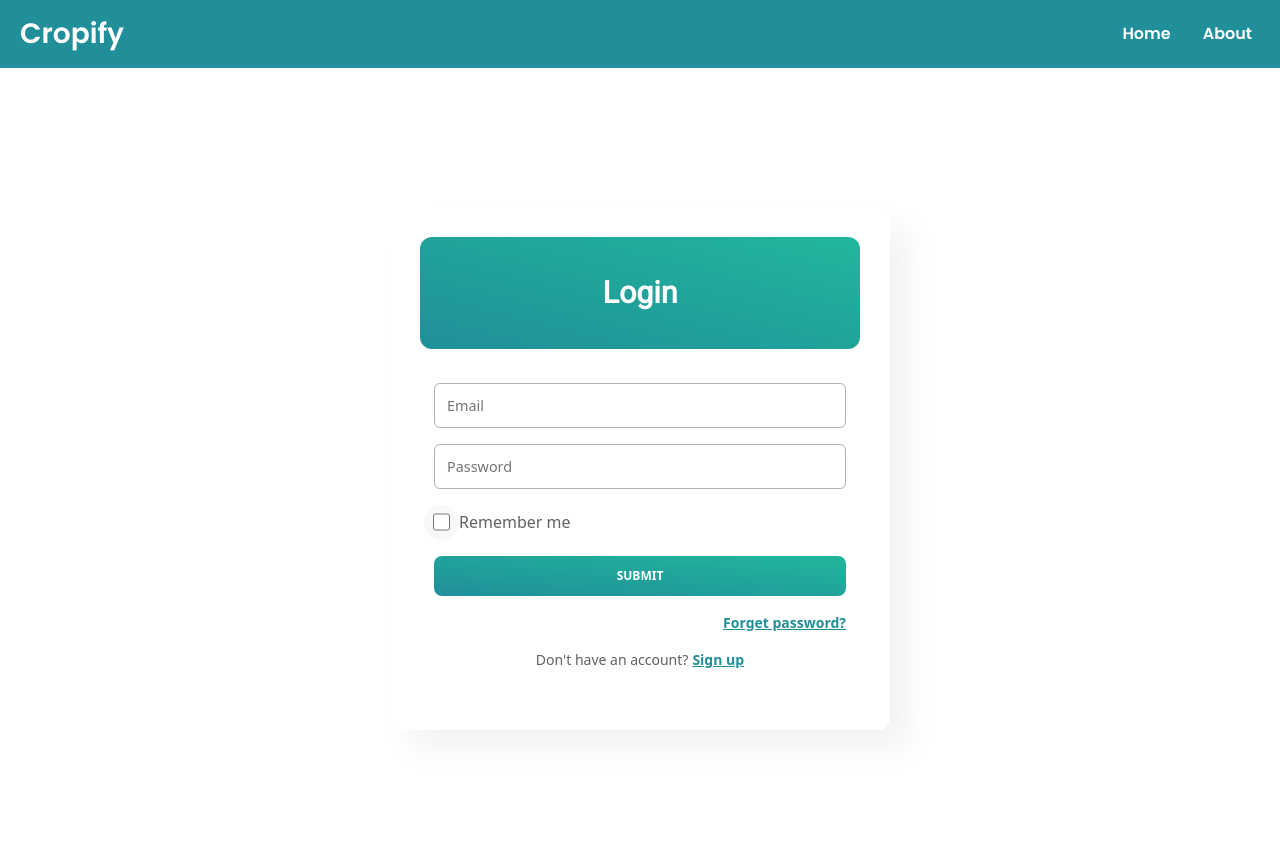
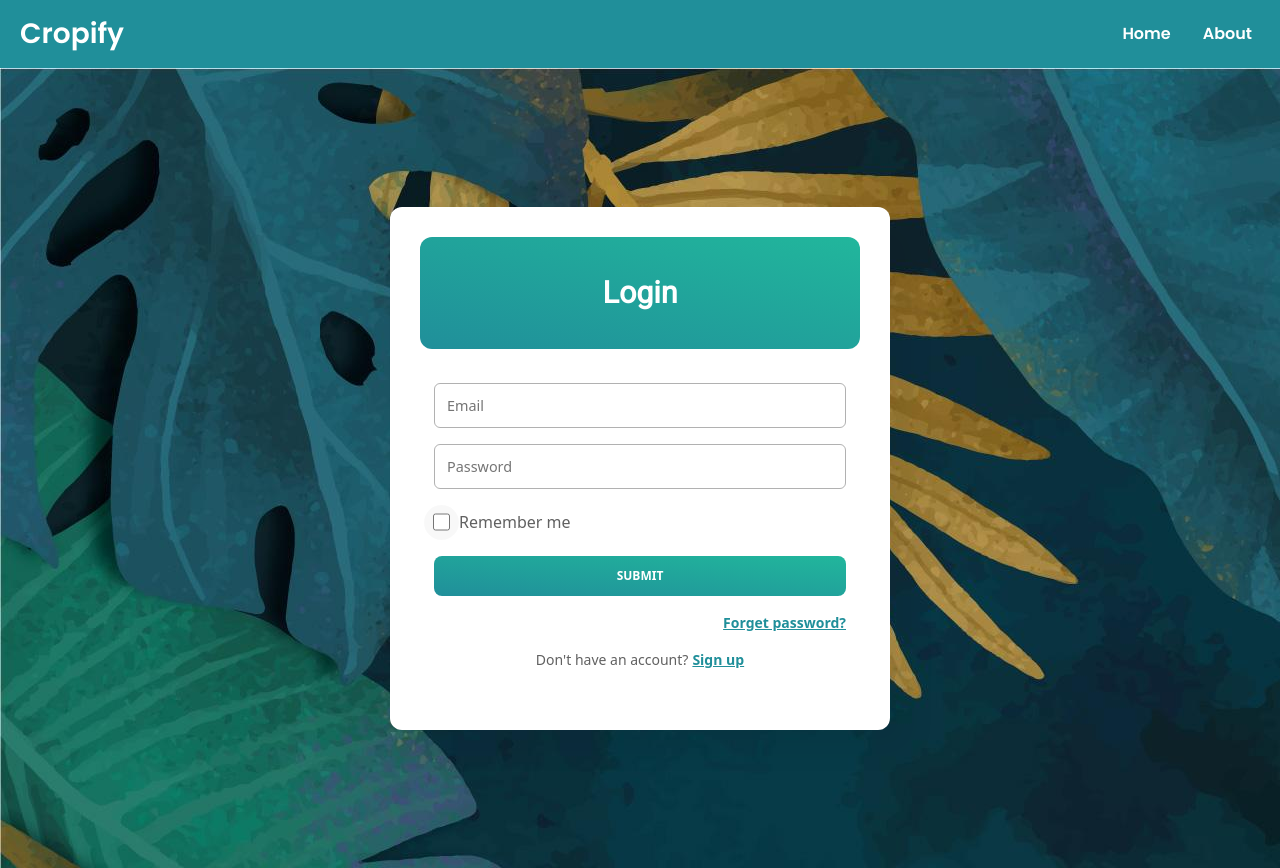
Before and after one commit to Pranjalbajpai3030/cropify, a React (Create React App) app: page /login in a window 1280 px wide. Built offline with nearby package versions, Linux system fonts and the light colour scheme; the HTML template or start-up script is replaced by a standard one.

Commit message:
css changes

```diff
--- a/src/components/From.css
+++ b/src/components/From.css
@@ -1,4 +1,12 @@
 /* Form.css */
+
+.form-container {
+  display: flex;
+  justify-content: center;
+  align-items: center;
+  height: 100vh;
+  position: relative;
+}
 
 .form {
   position: relative;
@@ -13,6 +21,22 @@
   background-clip: border-box;
   margin: auto; /* Center the form horizontally */
   padding: 20px; /* Add padding */
+  z-index: 1; /* Ensure the form is above the background */
+}
+
+.form-container::before {
+  content: '';
+  position: absolute;
+  top: 0;
+  left: 0;
+  width: 100%;
+  height: 100%;
+  background-image: url('../components/bag.jpg'); /* Adjust the path if needed */
+  background-size: cover;
+  background-position: center;
+  filter: blur(55px); /* Blur the background */
+  opacity: 0.5; /* 50% opacity */
+  z-index: -1; /* Ensure the background is below the form */
 }
 
 .header {
@@ -141,14 +165,6 @@
   font-weight: 600;
 }
 
-  /* Center the form vertically */
-  .form-container {
-    display: flex;
-    justify-content: center;
-    align-items: center;
-    height: 100vh;
-  }
-
 @media (max-width: 768px) {
   .form {
       width: 90%;
--- a/src/components/Login.js
+++ b/src/components/Login.js
@@ -1,6 +1,7 @@
 import React, { useState } from 'react';
 import { useNavigate, Link } from 'react-router-dom';
 import './From.css';
+import bg from '../components/bag.jpg'; // Adjust the path if needed
 
 const Login = (props) => {
     const [credentials, setCredentials] = useState({ email: "", password: "" });
@@ -36,7 +37,7 @@ const Login = (props) => {
     };
 
     return (
-        <div className="form-container">
+        <div className="form-container" style={{ backgroundImage: `url(${bg})` }}>
             <form className="form" onSubmit={handleSubmit}>
                 <div className="header">Login</div>
                 <div className="inputs">
--- a/src/components/NavBar.css
+++ b/src/components/NavBar.css
@@ -42,8 +42,7 @@
 }
 
 .sticky-top {
-  position: fixed;
+  position: sticky; /* Change from fixed to sticky */
   top: 0;
-  width: 100%;
   z-index: 1030;
 }
--- a/src/components/NavBar.js
+++ b/src/components/NavBar.js
@@ -1,30 +1,13 @@
-import React, { useEffect, useState } from 'react';
+import React from 'react';
 import { Link, useLocation } from 'react-router-dom';
 import './NavBar.css';
 
 const Navbar = () => {
   const location = useLocation();
   const { pathname } = location;
-  const [isSticky, setIsSticky] = useState(false);
-
-  useEffect(() => {
-    const handleScroll = () => {
-      const navBarHeight = document.querySelector('.navbar').offsetHeight;
-      if (window.scrollY > navBarHeight) {
-        setIsSticky(true);
-      } else {
-        setIsSticky(false);
-      }
-    };
-
-    window.addEventListener('scroll', handleScroll);
-    return () => {
-      window.removeEventListener('scroll', handleScroll);
-    };
-  }, []);
 
   return (
-    <nav className={`navbar navbar-expand-lg navbar-custom ${isSticky ? 'sticky-top' : ''}`}>
+    <nav className="navbar navbar-expand-lg navbar-custom sticky-top">
       <div className="container-fluid">
         <Link className="navbar-brand d-flex align-items-center" to="/">
           <span className="title-text ms-2">Cropify</span>
--- a/src/components/Signup.js
+++ b/src/components/Signup.js
@@ -1,6 +1,7 @@
 import React, { useState } from 'react';
 import { useNavigate, Link } from 'react-router-dom';
 import './From.css';
+import bg from '../components/bag.jpg'; // Adjust the path if needed
 
 const Signup = () => {
     const [credentials, setCredentials] = useState({ name: "", email: "", password: "", confirmPassword: "" });
@@ -40,7 +41,7 @@ const Signup = () => {
     };
 
     return (
-        <div className="form-container">
+        <div className="form-container" style={{ backgroundImage: `url(${bg})` }}>
             <form className="form" onSubmit={handleSubmit}>
                 <div className="header">Sign Up</div>
                 <div className="inputs">
```
Also changed, not shown: src/components/bag.jpg (added), 1 other file (tests, documents, lock files or other folders). Lines whose indentation alone changed are shown as unchanged.
